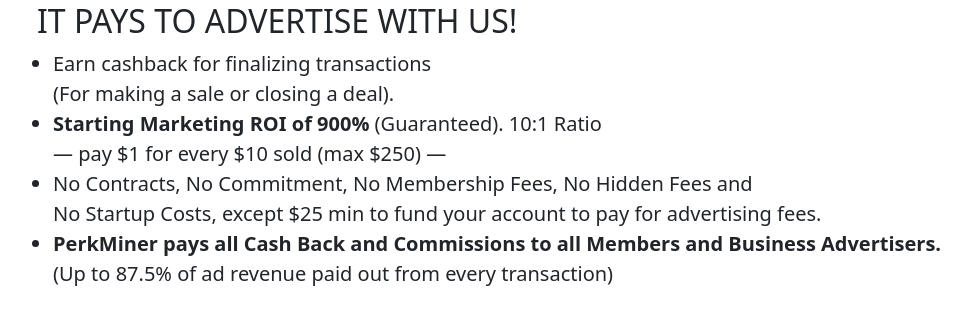
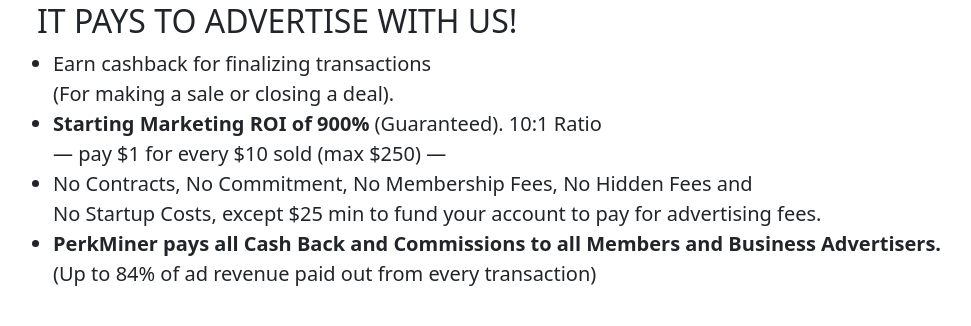
Before and after one commit to joejmendezsr/perkminer-backend, a Flask app: page /business in a window 1280 px wide. Shown: the part 749-1075 px from the top of the page, without its empty margins (140-1111 px from the left). Run offline with Flask 3, Linux system fonts and the light colour scheme; some libraries are stand-ins or nearby versions.

Commit message:
fixed 87.5% to 84% for home and business home page

```diff
--- a/templates/business_home.html
+++ b/templates/business_home.html
@@ -120,7 +120,7 @@
                     <li>Earn cashback for finalizing transactions</br>(For making a sale or closing a deal).</li>
                     <li><b>Starting Marketing ROI of 900%</b> (Guaranteed).  10:1 Ratio</br>— pay $1 for every $10 sold (max $250) —</li>
                     <li>No Contracts, No Commitment, No Membership Fees, No Hidden Fees and</br>No Startup Costs, except $25 min to fund your account to pay for advertising fees.</li>
-                    <li><b>PerkMiner pays all Cash Back and Commissions to all Members and Business Advertisers.</b></br>(Up to 87.5% of ad revenue paid out from every transaction)</li>
+                    <li><b>PerkMiner pays all Cash Back and Commissions to all Members and Business Advertisers.</b></br>(Up to 84% of ad revenue paid out from every transaction)</li>
                 </ul>
             </div>
         </div>
--- a/templates/home.html
+++ b/templates/home.html
@@ -818,7 +818,7 @@
     <li>Member makes a purchase (pays business)</li>
     <li>Business finalizes the transaction &amp; Perk Miner 10% fee (max $250) is deducted from the business account balance</li>
     <li>Fee is split into Cashback/Referral Commissions and Perk Miner platform revenue<br>
-      <span style="font-size:.97em;color:#888;">(Up to 87.5% paid out from each sale)</span>
+      <span style="font-size:.97em;color:#888;">(Up to 84% paid out from each sale)</span>
     </li>
   </ol>
   <div class="text-center mt-3 mb-0" style="font-weight:500; font-size:1.1em;">
```
